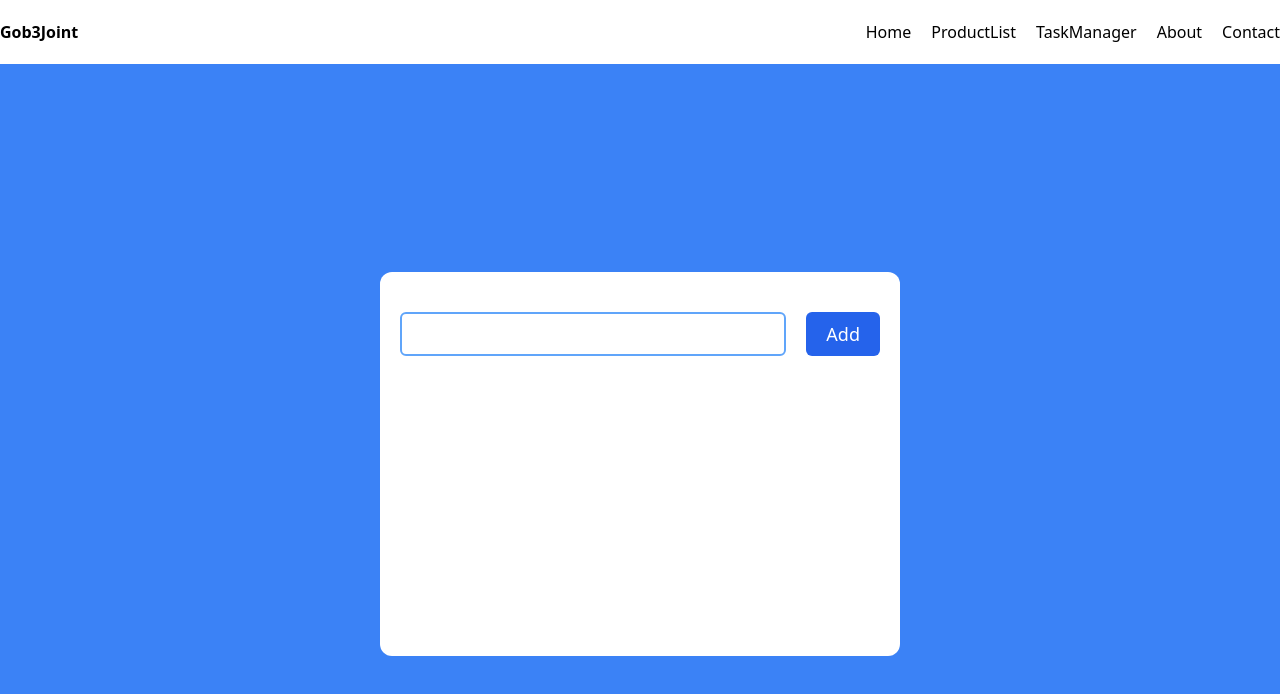
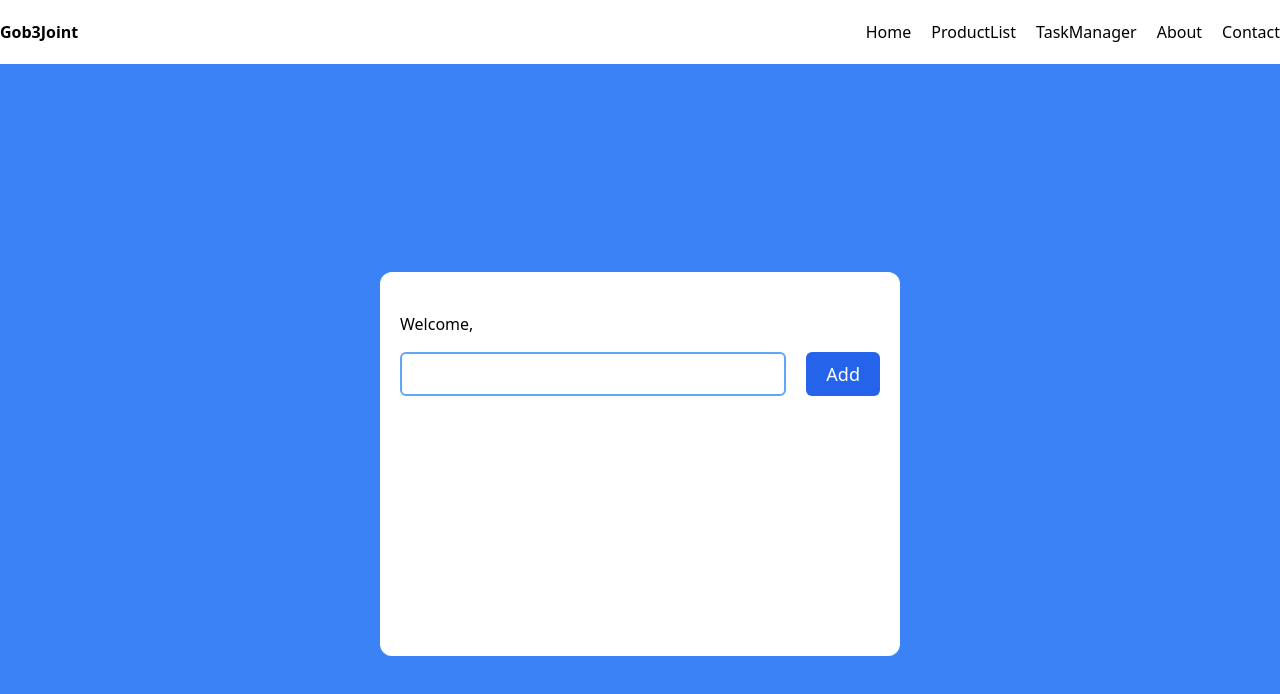
Before and after one commit to BerniceQuansah/code-along, a React (Create React App) app: page /task-manager in a window 1280 px wide. Shown: the top 694 px of the page. Built offline with nearby package versions, Linux system fonts and the light colour scheme.

Commit message:
state-management-1

```diff
--- /dev/null
+++ b/src/context/nameContext.jsx
@@ -0,0 +1,18 @@
+import { createContext , useContext} from "react";
+
+//Number One
+export const NameContext = createContext({
+    name: "Name not provider",
+});
+
+//Number Two
+export const NameContextProvider = ({ children }) => {
+    return(
+        <NameContext.Provider value={{ name: "John Doe" }}>
+            {children}
+        </NameContext.Provider>
+    );
+};
+
+
+export const useNameContext = () => useContext(NameContext);
--- a/src/pages/TaskManager.jsx
+++ b/src/pages/TaskManager.jsx
@@ -3,11 +3,13 @@ import React, { useState, useEffect } from "react";
 import { v4 as uuid} from "uuid";
 
 import TaskItem from "../components/TaskItem";
+import { useNameContext } from "../context/nameContext"
 
 function TaskManager(){
    const [tasks, setTasks] = useState(() => {
     // get the tasks from the localStorage
     const tasks = localStorage.getItem("tasks");
+    const { name } = useNameContext();
     if (!tasks) return []
     return JSON.parse(tasks);
    });
@@ -41,6 +43,7 @@ const handleSubmit = e => {
     return(
         <div className='bg-blue-500 h-screen flex justify-center items-center'>
               <div className='max-w-xl max-h-96 bg-white rounded-xl px-5 py-10'>
+              <h3 className='mb-4'>Welcome, {name}</h3>
            <form onSubmit={handleSubmit} className="space-x-5 flex w-[30rem] mb-10">
                 <input type="text" className='border-2 border-blue-400 p-2 rounded-md outline-none w-10/12' onChange={(e) => setInput(e.target.value)} value = {input}/>
                 <button type = "submit" className='bg-blue-600 text-white text-lg py-2 px-5 rounded-md' disabled = {input === ""} >Add</button>
```
Also changed, not shown: src/context/ageContext.jsx (added).
